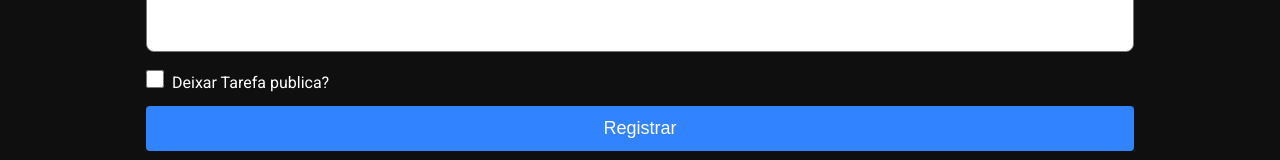
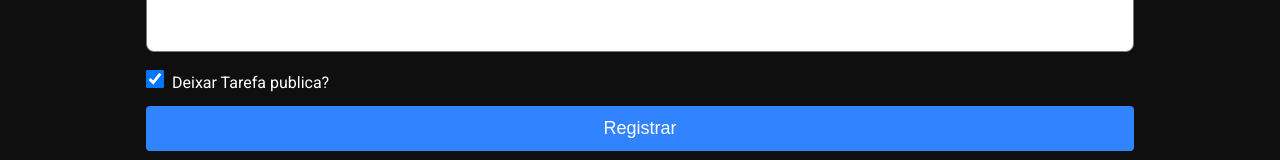
Before and after one commit to GabrielDuarte07/board, a Next.js app: page /dashboard in a window 1280 px wide. Shown: the part 278-438 px from the top of the page. Built offline with nearby package versions, Linux system fonts and the light colour scheme; no server answers; sample sign-in values are in the browser's storage.

Commit message:
getFirebase

```diff
--- a/package.json
+++ b/package.json
@@ -12,6 +12,7 @@
     "@types/node": "20.1.7",
     "@types/react": "18.2.6",
     "@types/react-dom": "18.2.4",
+    "firebase": "^9.22.0",
     "next": "13.4.2",
     "next-auth": "^4.22.1",
     "react": "18.2.0",
@@ -20,6 +21,7 @@
     "typescript": "5.0.4"
   },
   "devDependencies": {
+    "@types/firebase": "^3.2.1",
     "@types/react-icons": "^3.0.0",
     "@typescript-eslint/eslint-plugin": "^5.59.6",
     "@typescript-eslint/parser": "^5.59.6",
--- a/src/pages/dashboard/index.tsx
+++ b/src/pages/dashboard/index.tsx
@@ -1,4 +1,4 @@
-import { ReactElement } from "react";
+import { ReactElement, useState, ChangeEvent, FormEvent } from "react";
 import { GetServerSideProps } from "next";
 import { getSession } from "next-auth/react";
 import { FiShare2 } from "react-icons/fi";
@@ -7,7 +7,19 @@ import styles from "./styles.module.css";
 import Head from "next/head";
 import Textarea from "@/components/textarea";
 
+type TypeForm = {
+  task: string;
+  public: boolean;
+};
+
 const Dashboard = (): ReactElement => {
+  const [form, setForm] = useState<TypeForm>({ task: "", public: true });
+
+  function handleSubmit(e: FormEvent) {
+    e.preventDefault();
+    console.log(form);
+  }
+
   return (
     <div className={styles.container}>
       <Head>
@@ -18,11 +30,26 @@ const Dashboard = (): ReactElement => {
         <section className={styles.content}>
           <div className={styles.contentForm}>
             <h1 className={styles.title}>Qual sua tarefa?</h1>
-            <form>
-              <Textarea placeholder="Digite qual sua tarefa" />
+            <form onSubmit={handleSubmit}>
+              <Textarea
+                placeholder="Digite qual sua tarefa"
+                name="task"
+                value={form.task}
+                onChange={(e: ChangeEvent<HTMLTextAreaElement>) =>
+                  setForm({ ...form, [e.target.name]: e.target.value })
+                }
+              />
               <div className={styles.checkboxArea}>
-                <input type="checkbox" className={styles.checkbox} />
-                <label htmlFor="">Deixar Tarefa publica?</label>
+                <input
+                  type="checkbox"
+                  className={styles.checkbox}
+                  name="public"
+                  checked={form.public}
+                  onChange={(e: ChangeEvent<HTMLInputElement>) =>
+                    setForm({ ...form, [e.target.name]: e.target.checked })
+                  }
+                />
+                <label htmlFor="public">Deixar Tarefa publica?</label>
               </div>
               <button className={styles.button}>Registrar</button>
             </form>
```
Also changed, not shown: src/services/firebaseConnection.ts (added, +17 -0 lines), 1 other file (tests, documents, lock files or other folders).
